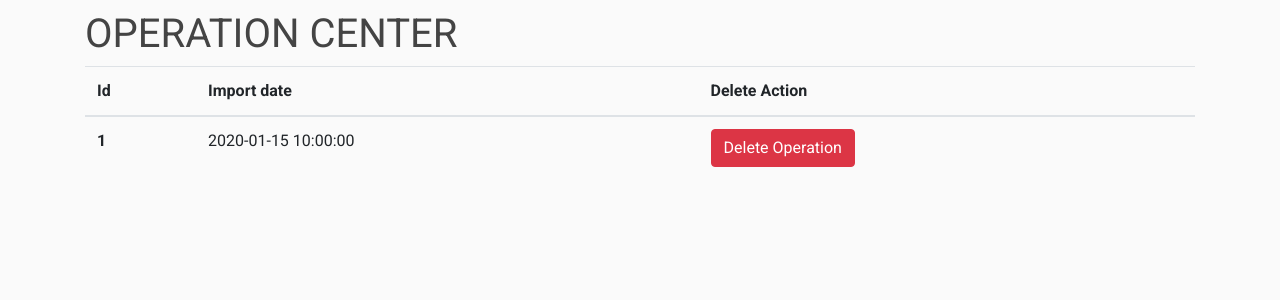
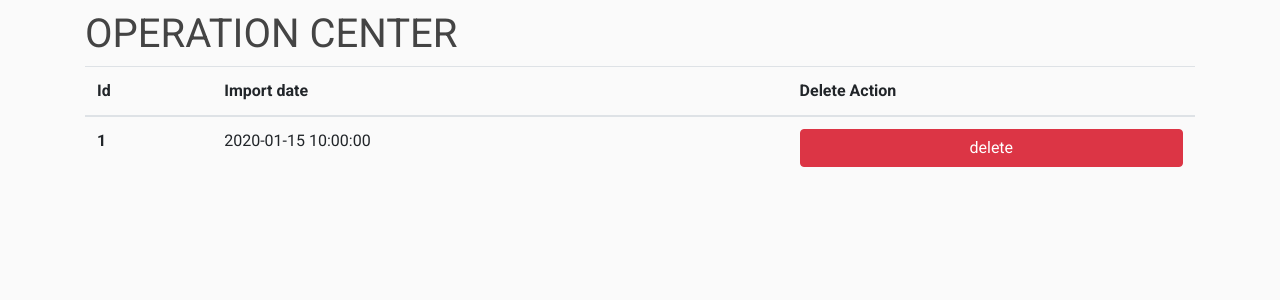
Before and after one commit to omega-coder/fet-to-calendar-api-manager, a Flask app: template fet_api_to_gcal/templates/operations.html.j2 in a window 1280 px wide. Shown: the part 56-356 px from the top of the page. Run offline with Flask 2, Linux system fonts and the light colour scheme; the template is opened without the code that fills it: most values are stand-ins (such as "Sample title", 1, 10 or a date in 2020); some libraries are stand-ins or nearby versions.

Commit message:
Adds delete button to point to delete op route

```diff
--- a/fet_api_to_gcal/templates/operations.html.j2
+++ b/fet_api_to_gcal/templates/operations.html.j2
@@ -16,7 +16,7 @@
             <th scope="row">{{ op.id }}</th>
             <td>{{ op.import_date }}</td>
             <td>
-                <button class="btn btn-danger">Delete Operation</button>
+                <a href="{{ url_for('delete_importation', id_import=op.id) }}" class="btn btn-danger btn-block">delete</a>
             </td>
         </tr>
     {% endfor %}
```
